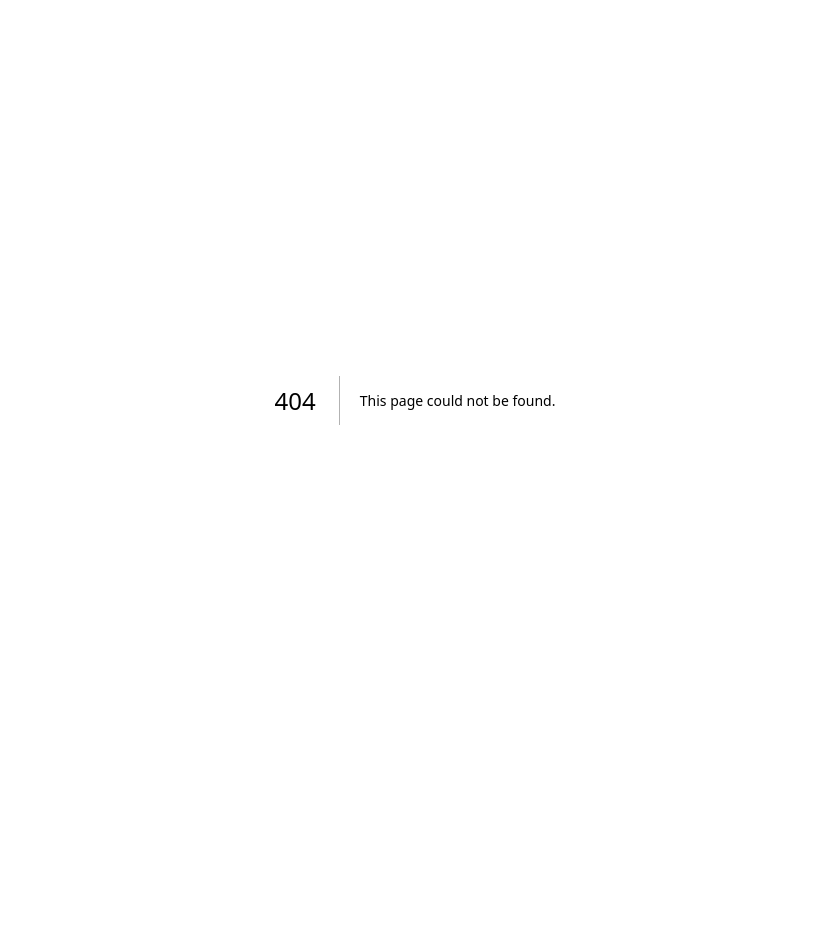
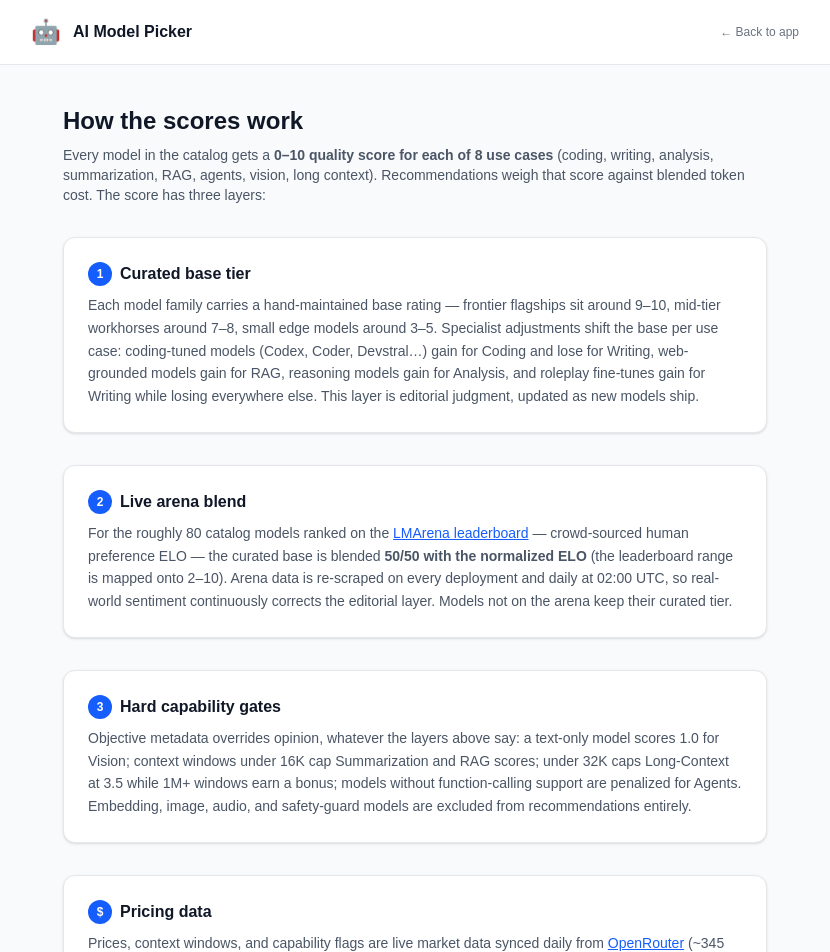
Before and after one commit to k-rthik/ai-model-picker, a Next.js app in the folder frontend/: page /methodology in a window 1280 px wide. Before the commit this address had no page. Shown: the top 952 px of the page, without its empty margins (225-1055 px from the left). Before the commit the page ends 800 px from the top, so only its background shows below. Built offline with nearby package versions, Linux system fonts and the light colour scheme.

Commit message:
feat(ui): /methodology page linked from header

```diff
--- /dev/null
+++ b/frontend/app/methodology/page.tsx
@@ -0,0 +1,91 @@
+import Link from 'next/link'
+
+export const metadata = { title: 'Methodology — AI Model Picker' }
+
+export default function MethodologyPage() {
+  return (
+    <div className="min-h-screen bg-gray-50 dark:bg-gray-950">
+      <header className="bg-white dark:bg-gray-900 border-b border-gray-200 dark:border-gray-800 px-4 sm:px-6 lg:px-8 py-4">
+        <div className="max-w-3xl mx-auto flex items-center justify-between">
+          <Link href="/" className="flex items-center gap-3 hover:opacity-80 transition-opacity">
+            <span className="text-2xl">🤖</span>
+            <span className="font-bold text-gray-900 dark:text-gray-100">AI Model Picker</span>
+          </Link>
+          <Link href="/" className="text-xs text-gray-500 dark:text-gray-400 hover:text-gray-800 dark:hover:text-gray-200">
+            ← Back to app
+          </Link>
+        </div>
+      </header>
+
+      <main className="max-w-3xl mx-auto px-4 sm:px-6 lg:px-8 py-10 space-y-8">
+        <div>
+          <h1 className="text-2xl font-bold text-gray-900 dark:text-gray-100 mb-2">How the scores work</h1>
+          <p className="text-sm text-gray-600 dark:text-gray-400">
+            Every model in the catalog gets a <strong>0–10 quality score for each of 8 use cases</strong> (coding,
+            writing, analysis, summarization, RAG, agents, vision, long context). Recommendations weigh
+            that score against blended token cost. The score has three layers:
+          </p>
+        </div>
+
+        <Section n="1" title="Curated base tier">
+          Each model family carries a hand-maintained base rating — frontier flagships sit around 9–10,
+          mid-tier workhorses around 7–8, small edge models around 3–5. Specialist adjustments shift the
+          base per use case: coding-tuned models (Codex, Coder, Devstral…) gain for Coding and lose for
+          Writing, web-grounded models gain for RAG, reasoning models gain for Analysis, and roleplay
+          fine-tunes gain for Writing while losing everywhere else. This layer is editorial judgment,
+          updated as new models ship.
+        </Section>
+
+        <Section n="2" title="Live arena blend">
+          For the roughly 80 catalog models ranked on the{' '}
+          <a href="https://arena.ai/leaderboard" target="_blank" rel="noopener noreferrer"
+             className="text-blue-600 dark:text-blue-400 underline">LMArena leaderboard</a>{' '}
+          — crowd-sourced human preference ELO — the curated base is blended <strong>50/50 with the
+          normalized ELO</strong> (the leaderboard range is mapped onto 2–10). Arena data is re-scraped
+          on every deployment and daily at 02:00 UTC, so real-world sentiment continuously corrects the
+          editorial layer. Models not on the arena keep their curated tier.
+        </Section>
+
+        <Section n="3" title="Hard capability gates">
+          Objective metadata overrides opinion, whatever the layers above say: a text-only model scores
+          1.0 for Vision; context windows under 16K cap Summarization and RAG scores; under 32K caps
+          Long-Context at 3.5 while 1M+ windows earn a bonus; models without function-calling support
+          are penalized for Agents. Embedding, image, audio, and safety-guard models are excluded from
+          recommendations entirely.
+        </Section>
+
+        <Section n="$" title="Pricing data">
+          Prices, context windows, and capability flags are live market data synced daily from{' '}
+          <a href="https://openrouter.ai" target="_blank" rel="noopener noreferrer"
+             className="text-blue-600 dark:text-blue-400 underline">OpenRouter</a>{' '}
+          (~345 hosted models), plus a hand-maintained catalog of self-hosted and niche options.
+          Cost ranking uses a blended price assuming a 3:1 input:output token mix, so
+          expensive-output models don&apos;t hide behind cheap input rates.
+        </Section>
+
+        <div className="bg-amber-50 dark:bg-amber-950 border border-amber-200 dark:border-amber-800 rounded-xl p-5 text-sm text-amber-800 dark:text-amber-300">
+          <strong>Honest caveat:</strong> these scores are informed guidance, not an exhaustive benchmark
+          suite. The curated layer reflects editorial judgment; the arena layer reflects aggregate human
+          preference, which skews toward chat-style tasks. Treat the recommendation as a strong starting
+          point — then validate the pick on your own workload before committing.
+        </div>
+
+        <Link href="/" className="inline-block text-sm font-semibold text-blue-600 dark:text-blue-400 hover:underline">
+          ← Try a recommendation
+        </Link>
+      </main>
+    </div>
+  )
+}
+
+function Section({ n, title, children }: { n: string; title: string; children: React.ReactNode }) {
+  return (
+    <section className="bg-white dark:bg-gray-900 rounded-xl border border-gray-200 dark:border-gray-800 p-6 shadow-sm">
+      <h2 className="font-semibold text-gray-900 dark:text-gray-100 mb-2 flex items-center gap-2">
+        <span className="w-6 h-6 rounded-full bg-blue-600 text-white text-xs font-bold flex items-center justify-center">{n}</span>
+        {title}
+      </h2>
+      <p className="text-sm text-gray-600 dark:text-gray-400 leading-relaxed">{children}</p>
+    </section>
+  )
+}
--- a/frontend/app/page.tsx
+++ b/frontend/app/page.tsx
@@ -67,7 +67,13 @@ export default function Home() {
               </div>
             </a>
 
-            <div className="flex items-center gap-3">
+            <div className="flex items-center gap-4">
+              <a
+                href="/methodology"
+                className="text-xs font-medium text-gray-500 dark:text-gray-400 hover:text-gray-900 dark:hover:text-gray-100 transition-colors"
+              >
+                ℹ️ How scores work
+              </a>
               <ThemeToggle />
             </div>
           </div>
```
